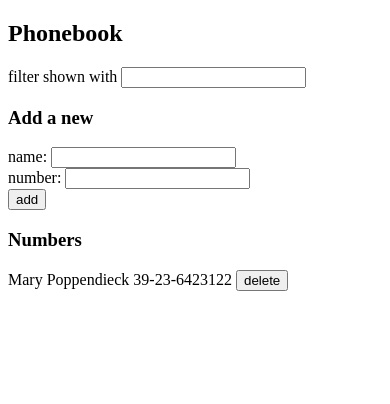
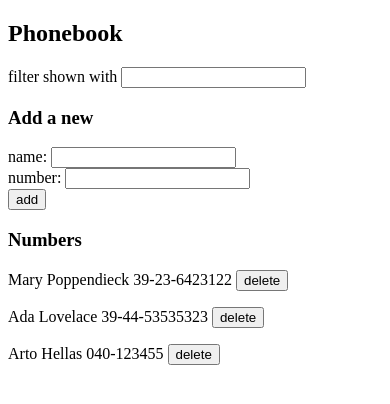
Before and after one commit to pirateIV/FullStack-Open-Submisson-Exercises, a React (Vite) app in the folder part2/phonebook/: page / in a window 390 px wide. Shown: the top 404 px of the page. Built offline with nearby package versions, Linux system fonts and the light colour scheme; data requests are answered from the project's data file.

Commit message:
done with 2.14: The Phonebook step9

```diff
--- a/part2/phonebook/db.json
+++ b/part2/phonebook/db.json
@@ -3,7 +3,17 @@
     {
       "name": "Mary Poppendieck",
       "number": "39-23-6423122",
-      "id": 4
+      "id": 1
+    },
+    {
+      "id": 2,
+      "name": "Ada Lovelace",
+      "number": "39-44-53535323"
+    },
+    {
+      "id": 3,
+      "name": "Arto Hellas",
+      "number": "040-123455"
     }
   ]
 }
--- a/part2/phonebook/src/App.jsx
+++ b/part2/phonebook/src/App.jsx
@@ -41,13 +41,19 @@ const App = () => {
     setFilter(e.target.value.toLowerCase());
   };
 
-  const handleDeleteContact = id => {
-    deleteContact(id).then(() => {
-      setPersons([...persons])
-      // update contacts
-      getContacts().then(contacts => setPersons([...contacts]));
-    });
+  const handleDeleteContact = (id, name) => {
+    if (window.confirm(`Delete ${name} ?`)) {
+      deleteContact(id).then(() => {
+        setPersons([...persons]);
+        // update contacts
+        getContacts().then(contacts => setPersons([...contacts]));
+      });
+    }
   };
+
+  const handleUpdateContact = () => {
+
+  }
 
   const filteredPersons = persons.filter(person => {
     return person.name.toLowerCase().includes(filter);
@@ -102,7 +108,7 @@ const Persons = props => {
       {props.filteredPersons.map(({ name, number, id }) => (
         <p key={id}>
           {name} {number}{' '}
-          <button onClick={() => props.deleteContact(id)}>delete</button>
+          <button onClick={() => props.deleteContact(id, name)}>delete</button>
         </p>
       ))}
     </div>
```
